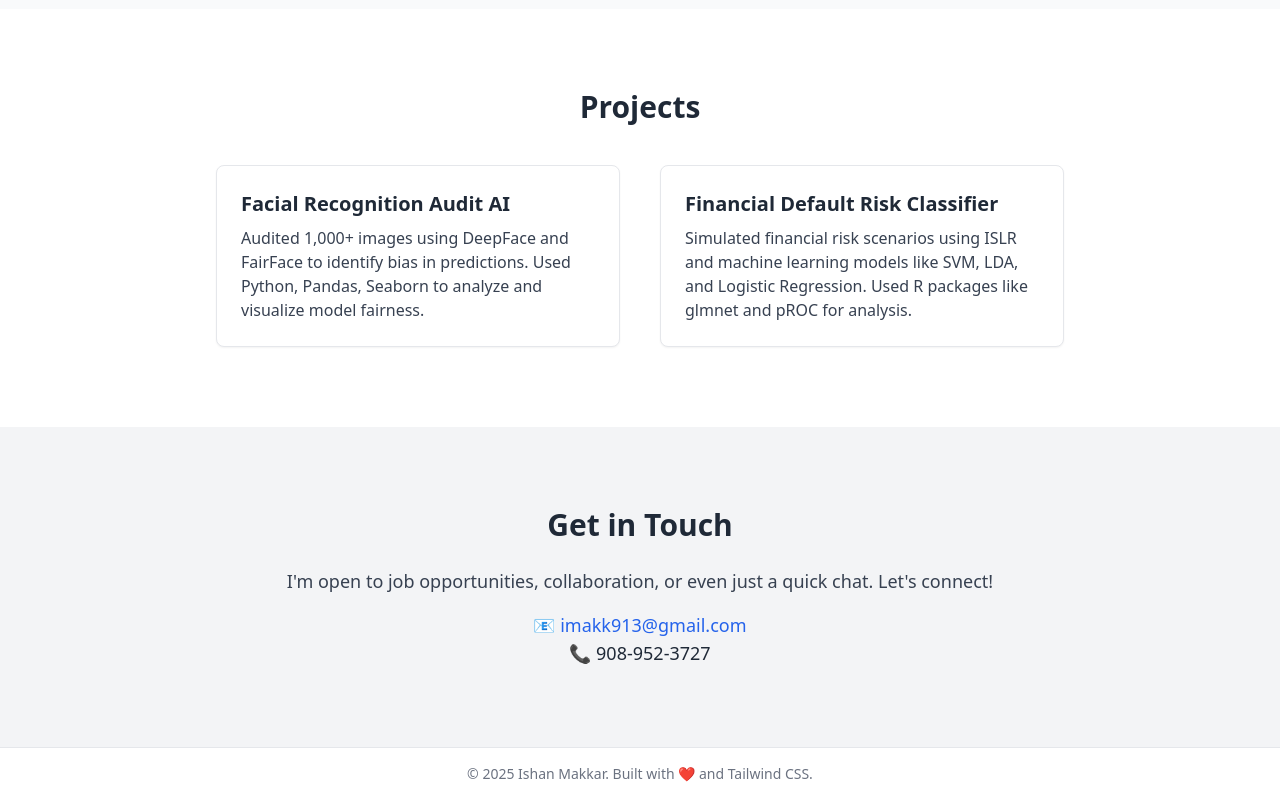
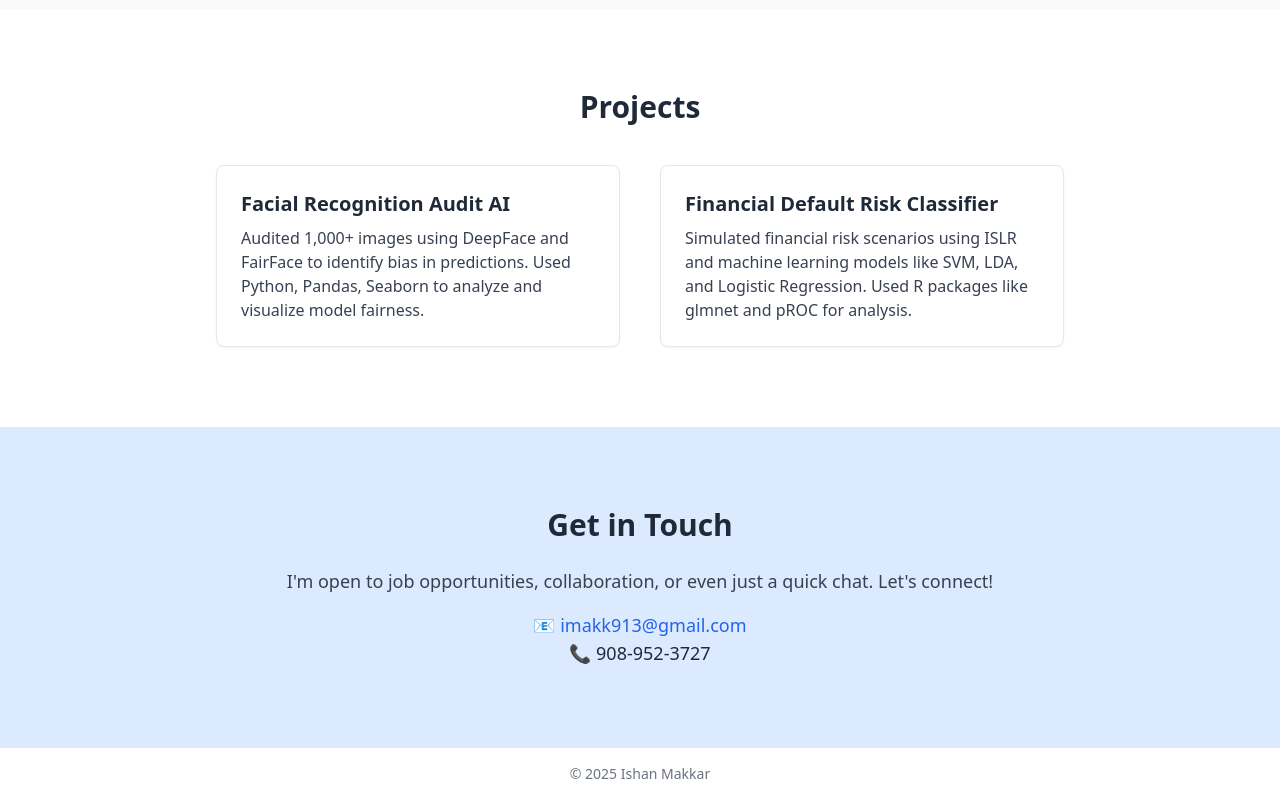
Before and after one commit to imakk913/ishan-makkar-site, a plain HTML site: page index.html in a window 1280 px wide. Shown: the part 1100-1900 px from the top of the page. Drawn offline with nearby package versions, Linux system fonts and the light colour scheme.

Commit message:
Update index.html

```diff
--- a/index.html
+++ b/index.html
@@ -82,7 +82,7 @@
   </section>
 
   <!-- Contact -->
-  <section id="contact" class="bg-gray-100 py-20">
+  <section id="contact" class="bg-blue-100 py-20">
     <div class="max-w-3xl mx-auto px-6 text-center">
       <h2 class="text-3xl font-bold mb-6">Get in Touch</h2>
       <p class="text-lg text-gray-700 mb-4">I'm open to job opportunities, collaboration, or even just a quick chat. Let's connect!</p>
@@ -93,7 +93,7 @@
 
   <!-- Footer -->
   <footer class="bg-white border-t py-4 text-center text-sm text-gray-500">
-    &copy; 2025 Ishan Makkar. Built with ❤️ and Tailwind CSS.
+    &copy; 2025 Ishan Makkar
   </footer>
 
 </body>
```
